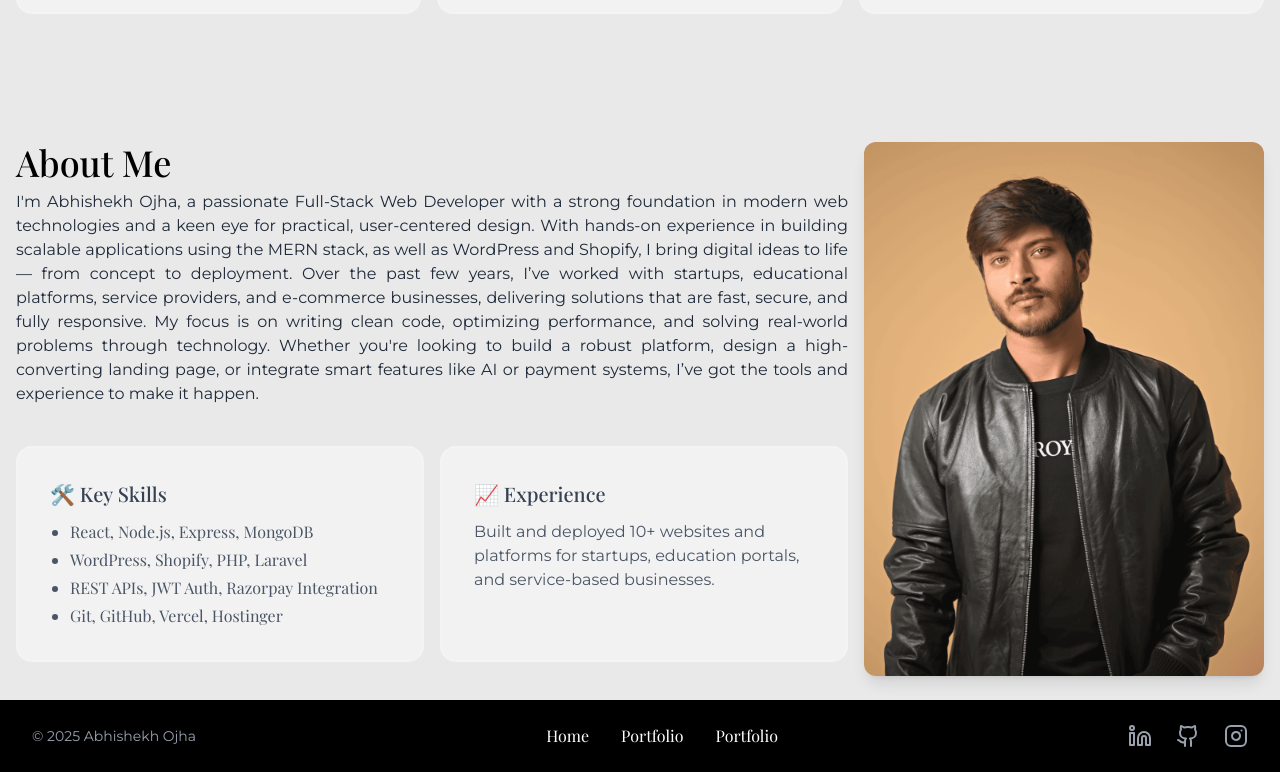
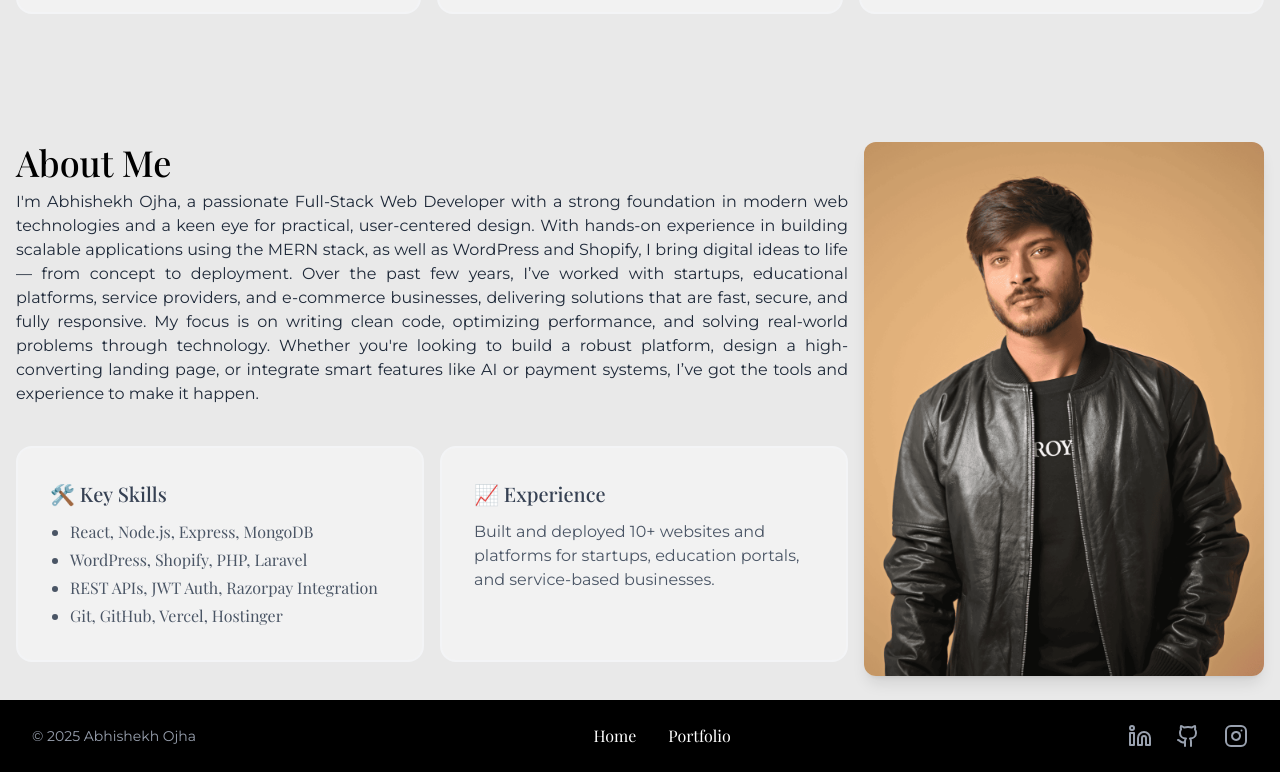
Before and after one commit to abhishekhojha/abhishekhojha, a React (Vite) app: page / in a window 1280 px wide. Shown: the part 1182-1954 px from the top of the page. Built offline with nearby package versions, Linux system fonts and the light colour scheme.

Commit message:
Remove commented-out Portfolio link in Footer component for cleaner code

```diff
--- a/src/component/Footer.jsx
+++ b/src/component/Footer.jsx
@@ -20,9 +20,9 @@ export default function Footer() {
               <TransitionLink to="/portfolio" className="cursor-pointer">
                 Portfolio
               </TransitionLink>
-              <TransitionLink to="/portfolio" className="cursor-pointer">
+              {/* <TransitionLink to="/portfolio" className="cursor-pointer">
                 Portfolio
-              </TransitionLink>
+              </TransitionLink> */}
             </nav>
 
             <div class="flex space-x-6">
```
